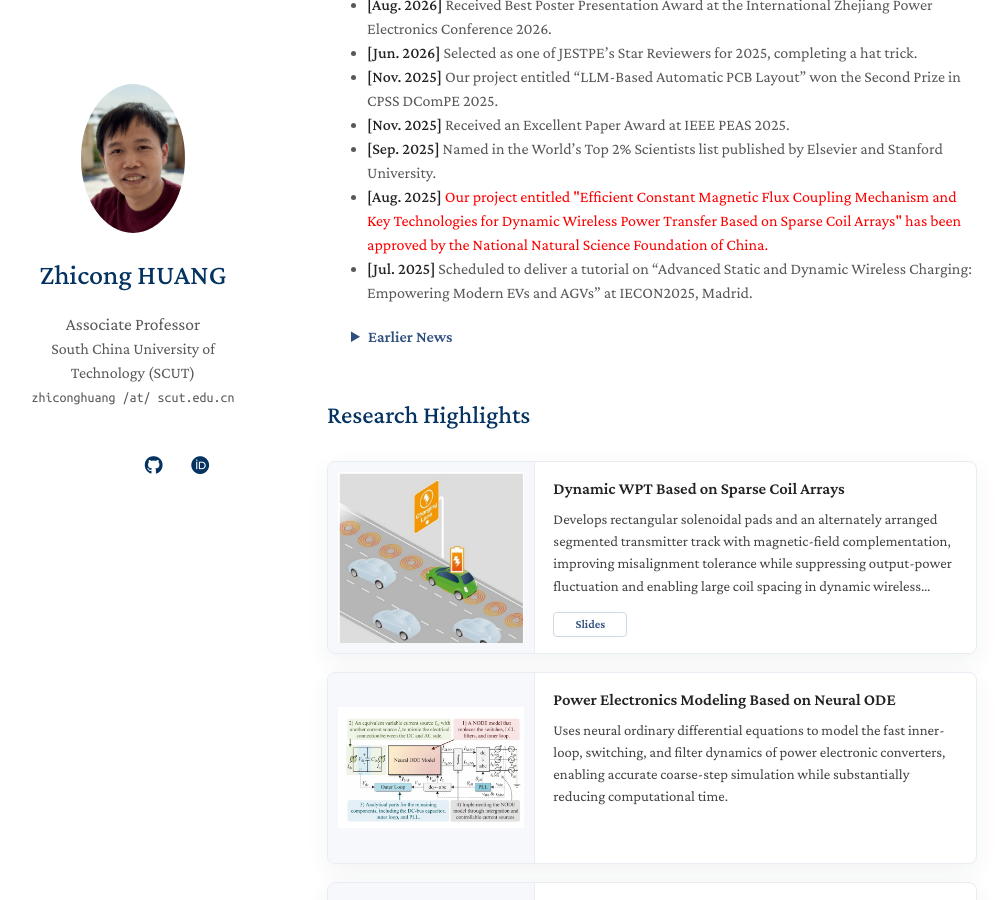
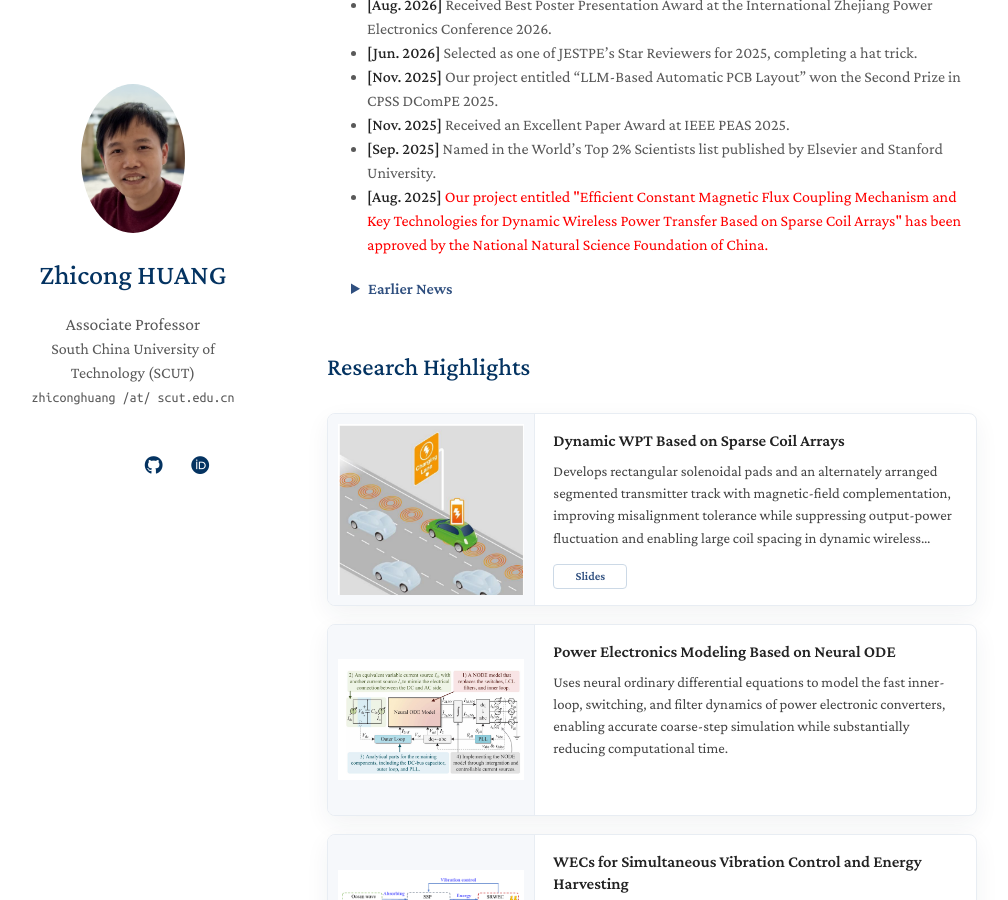
Before and after one commit to forwardhuang/forwardhuang.github.io, a Jekyll site: the page built from index.md, in a window 1280 px wide and 900 px high, scrolled down 693 px. Shown: the whole window, without its empty margins (143-1151 px from the left). Built offline with Jekyll 4.4.1, drawn with Linux system fonts in a browser that asks for light colours; a style sheet for code colours, icons or effects is not loaded; our own code applies the rules of GitHub Pages for plain Markdown files.

Commit message:
Keep six current news items

```diff
--- a/index.md
+++ b/index.md
@@ -26,11 +26,11 @@ I am a Senior Member of IEEE and currently serve as an Associate Editor for *IEE
 - **[Nov. 2025]** Received an Excellent Paper Award at IEEE PEAS 2025.
 - **[Sep. 2025]** Named in the World's Top 2% Scientists list published by Elsevier and Stanford University.
 - **[Aug. 2025]**  <font color=red>Our project entitled "Efficient Constant Magnetic Flux Coupling Mechanism and Key Technologies for Dynamic Wireless Power Transfer Based on Sparse Coil Arrays" has been approved by the National Natural Science Foundation of China.</font>
-- **[Jul. 2025]** Scheduled to deliver a tutorial on "Advanced Static and Dynamic Wireless Charging: Empowering Modern EVs and AGVs" at IECON2025, Madrid.
 
 <details class="earlier-news">
   <summary>Earlier News</summary>
   <ul>
+    <li><strong>[Jul. 2025]</strong> Scheduled to deliver a tutorial on "Advanced Static and Dynamic Wireless Charging: Empowering Modern EVs and AGVs" at IECON2025, Madrid.</li>
     <li><strong>[Jun. 2025]</strong> <a href="https://ctsoc.ieee.org/images/TCE_FILES/Approved_CFP/June_2025/TCE_SS_CFP_Advanced_Wireless_Power_Transfer_Technologies_for_Portable_Electronics-online.pdf" target="_blank" rel="noopener">Special section on "Advanced Wireless Power Transfer Technologies for Portable Electronics"</a> launched in <em>IEEE Transactions on Consumer Electronics</em>.</li>
     <li><strong>[Jun. 2025]</strong> Awarded Second Prize in the Student Design Competition at WPTCE2025, Rome.</li>
   </ul>
```
